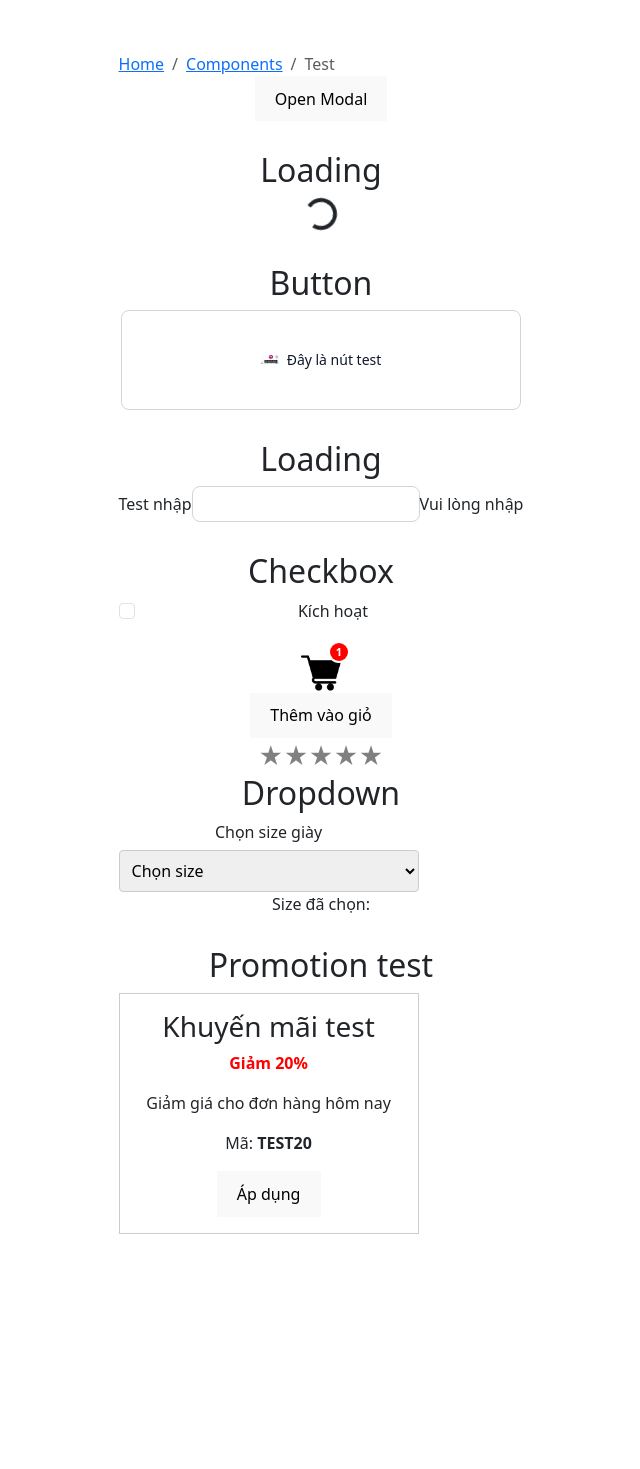
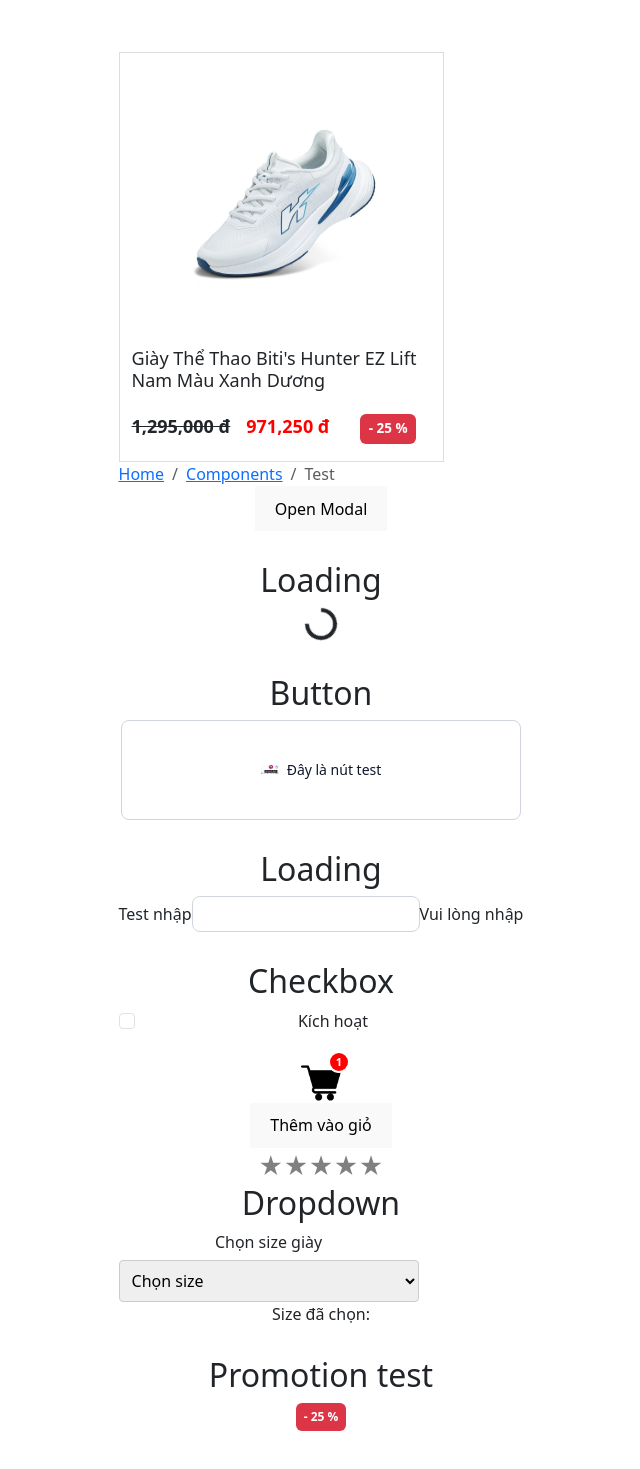
Before and after one commit to lttboy25/shoe-store, a React (Vite) app: page / in a window 1280 px wide. Shown: the part 83-1552 px from the top of the page, without its empty margins (319-959 px from the left). Before the commit the page ends 1379 px from the top, so only its background shows below. Built offline with nearby package versions, Linux system fonts and the light colour scheme.

Commit message:
feat(components/product): add ProductCard, add data/product.js

```diff
--- a/src/App.jsx
+++ b/src/App.jsx
@@ -11,6 +11,8 @@
 import Rating from "./components/common/Rating";
 import Dropdown from "./components/common/Dropdown";
 import Promotion from "./components/common/Promotion";
+import ProductCard from "./components/product/ProductCard";
+import product from "./data/products"
 
 function App() {
   const [isOpen, setIsOpen] = useState(false);
@@ -21,6 +23,7 @@
   return (
     <>
       <h1 style={{ marginBottom: "55px" }}>App test</h1>
+      <ProductCard product={product}/>
       <Breadcrumb
         items={[
           { label: "Home", href: "#" },
@@ -108,11 +111,7 @@
       <div style={{ marginBottom: "30px" }}>
         <h2>Promotion test</h2>
         <Promotion
-          title="Khuyến mãi test"
-          description="Giảm giá cho đơn hàng hôm nay"
-          discount={20}
-          code="TEST20"
-          onApply={() => alert("Áp dụng khuyến mãi")}
+          title="25"
         />
       </div>
     </>
--- a/src/components/common/Promotion.jsx
+++ b/src/components/common/Promotion.jsx
@@ -1,35 +1,45 @@
-const Promotion = ({
-  title = "Khuyến mãi",
-  description,
-  discount,
-  code,
-  onApply,
-}) => {
-  return (
-    <div
-      style={{
-        border: "1px solid #ccc",
-        padding: "16px",
-        maxWidth: "300px",
-      }}
-    >
-      <h3>{title}</h3>
+// const Promotion = ({
+//   title = "Khuyến mãi",
+//   description,
+//   discount,
+//   code,
+//   onApply,
+// }) => {
+//   return (
+//     <div
+//       style={{
+//         border: "1px solid #ccc",
+//         padding: "16px",
+//         maxWidth: "300px",
+//       }}
+//     >
+//       <h3>{title}</h3>
 
-      {discount && (
-        <p style={{ color: "red", fontWeight: "bold" }}>Giảm {discount}%</p>
-      )}
+//       {discount && (
+//         <p style={{ color: "red", fontWeight: "bold" }}>Giảm {discount}%</p>
+//       )}
 
-      {description && <p>{description}</p>}
+//       {description && <p>{description}</p>}
 
-      {code && (
-        <p>
-          Mã: <strong>{code}</strong>
-        </p>
-      )}
+//       {code && (
+//         <p>
+//           Mã: <strong>{code}</strong>
+//         </p>
+//       )}
 
-      {onApply && <button onClick={onApply}>Áp dụng</button>}
-    </div>
+//       {onApply && <button onClick={onApply}>Áp dụng</button>}
+//     </div>
+//   );
+// };
+
+function Promotion({title}) {
+  return(
+    <>
+      <span className="badge bg-danger rounded-lg py-2">
+      - {title} %
+    </span>
+    </>
   );
-};
+}
 
 export default Promotion;
--- a/src/components/product/ProductCard.jsx
+++ b/src/components/product/ProductCard.jsx
@@ -1 +1,35 @@
 //Thẻ sản phẩm có thể sử dụng ở nhiều trang khác nhau home, cửa hàng, sản phẩm liên quan...
+import React from 'react'
+import thumbnail from "../../assets/img/biti's-ez-lift-xanh-duong.jpg"
+import Promotion from '../common/Promotion';
+function ProductCard(props) {
+    const {product} = props;
+  return (
+    <div style={{width:"325px", height: "410px", border: "1px solid #DDDDDD", paddingLeft: "12px", paddingRight:"11px", paddingBottom:"23px", paddingTop:"13px"}}>
+        <div >
+            <img src={thumbnail} alt={product.slug} style={{width:"300px", height:"260px"}}/>
+
+        </div>
+        <div>
+            <h5 style={{marginTop:"22px", fontSize:"18px", textAlign:"left"}}>
+                {product.name}
+            </h5>
+        </div>
+        <div style={{marginTop:"22px", fontSize:"18px", textAlign:"left"}}>
+            <span style={{ textDecoration: "line-through", fontWeight:"bold"}}>
+                {product.originalPrice} đ
+            </span>
+            <span style={{marginLeft:"16px", color:"red", fontWeight:"bold"}}>
+                {product.price} đ
+            </span>
+            <span style={{marginLeft:"1.9rem"}}>
+                <Promotion title={product.discountPercent}/>
+            </span>
+        </div>
+    </div>
+  )
+}
+
+
+
+export default ProductCard
--- a/src/data/products.js
+++ b/src/data/products.js
@@ -0,0 +1,68 @@
+
+const products = {
+        "id": "p466",
+        "sku": "ABC-SHOE-466",
+        "name": "Giày Thể Thao Biti's Hunter EZ Lift Nam Màu Xanh Dương",
+        "slug": "giay-the-thao-bitis-hunter-ez-lift-nam-mau-xanh-duong",
+        "brand": "Biti's",
+        "categoryId": "cat_sneaker_nam",
+
+        "price": "971,250",
+        "originalPrice": "1,295,000",
+        "discountPercent": 25,
+
+        "thumbnail": "../../assets/img/biti's-ez-lift-xanh-duong.jpg",
+        "images": [
+            "/images/products/466/1.jpg",
+            "/images/products/466/2.jpg",
+            "/images/products/466/3.jpg"
+        ],
+
+        "variants": [
+            {
+            "color": "Trắng",
+            "colorCode": "#FFFFFF",
+            "sizes": [
+                { "size": "40", "stock": 5 },
+                { "size": "41", "stock": 8 },
+                { "size": "42", "stock": 6 },
+                { "size": "43", "stock": 4 }
+            ]
+            }
+        ],
+
+        "shortDescription": "Giày thể thao nam thiết kế tối giản, dễ phối đồ, phù hợp đi học, đi làm và hoạt động hằng ngày.",
+        "description": "Giày thể thao thông dụng nam ABC sở hữu thiết kế gọn nhẹ, phong cách hiện đại cùng chất liệu bền bỉ. Đế giày êm ái giúp giảm áp lực khi di chuyển, mang lại cảm giác thoải mái suốt cả ngày.",
+
+        "specifications": {
+            "material": "Da tổng hợp cao cấp",
+            "sole": "Cao su chống trượt",
+            "fit": "Regular fit",
+            "style": "Sneaker thông dụng",
+            "gender": "Nam"
+        },
+
+        "disclaimer": {
+            "image": "Hình ảnh sản phẩm trên website chỉ mang tính chất minh họa. Màu sắc, chi tiết, logo hoặc một số đặc điểm của sản phẩm thực tế có thể khác đôi chút so với hình ảnh hiển thị do điều kiện ánh sáng khi chụp ảnh, góc chụp hoặc sự khác biệt giữa các lô sản xuất.",
+            "legal": "Cửa hàng cam kết cung cấp sản phẩm đúng chủng loại, đúng thông tin mô tả và đảm bảo chất lượng theo tiêu chuẩn đã công bố."
+        },
+
+        "rating": 4.6,
+        "reviewCount": 35,
+        "sold": 120,
+        "views": 1520,
+
+        "badges": ["sale", "hot"],
+
+        "status": "active",
+
+        "seo": {
+            "title": "Giày Thể Thao Nam ABC – Thiết Kế Đơn Giản, Giá Tốt",
+            "description": "Giày thể thao nam ABC chính hãng, thiết kế tối giản, đế êm, dễ phối đồ. Ưu đãi giảm giá hấp dẫn, giao hàng toàn quốc."
+        },
+
+        "createdAt": "2026-01-10T08:00:00Z",
+        "updatedAt": "2026-01-15T10:30:00Z"
+        }
+
+export default products;
```
Also changed, not shown: src/assets/img/biti's-ez-lift-xanh-duong.jpg (added).
